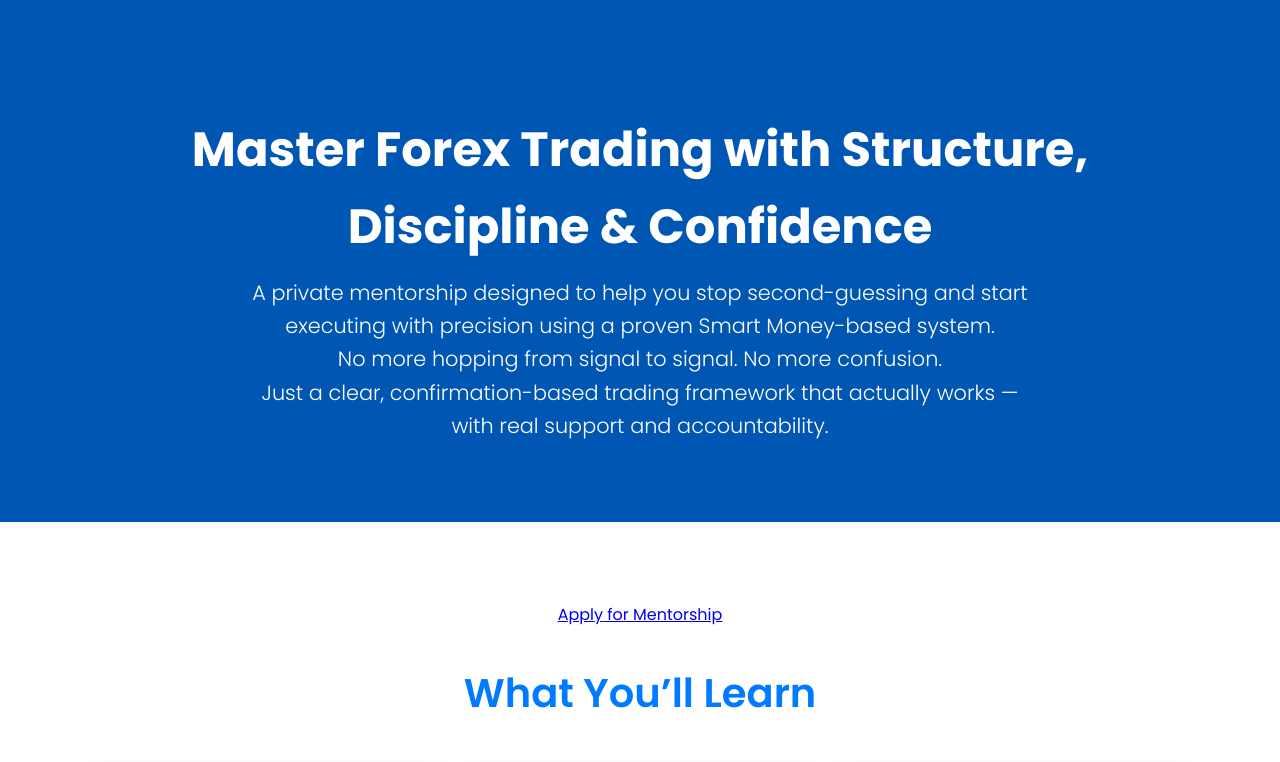
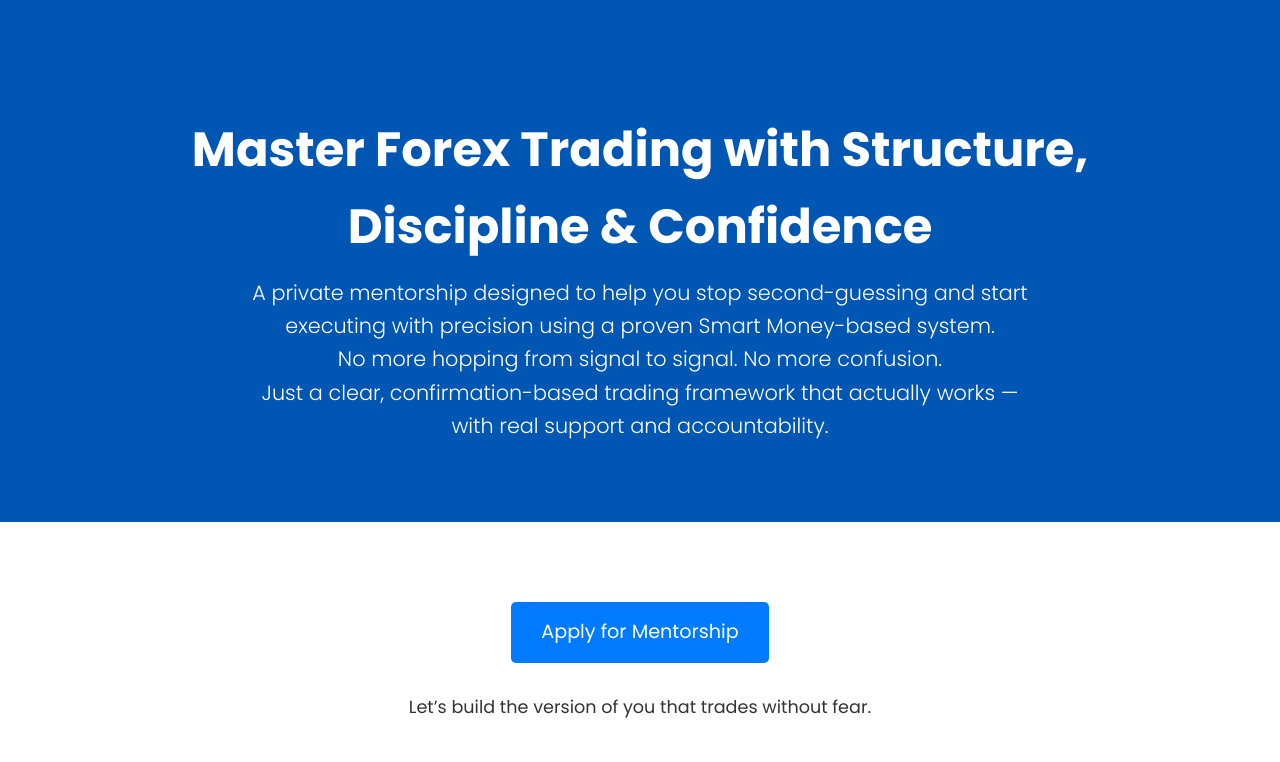
Before and after one commit to nnamdinwedu/private_mentorship, a plain HTML site: page index.html in a window 1280 px wide. Shown: the top 762 px of the page. Drawn offline with Linux system fonts and the light colour scheme.

Commit message:
Update index.html

```diff
--- a/index.html
+++ b/index.html
@@ -354,7 +354,11 @@
 
     <section id="what-youll-learn">
         <div class="container">
-            <a href="mailto:matthewnnamdi300@gmail.com" class="cta-button">Apply for Mentorship</a>
+            <div class="cta-buttons">
+                <a href="mailto:matthewnnamdi300@gmail.com" class="cta-button">Apply for Mentorship</a>
+            </div>
+            <p style="font-size: 1.1em; margin-top: 30px; margin-bottom: 0;">Let’s build the version of you that trades without fear.</p>
+        </div>
             <h2>What You’ll Learn</h2>
             <div class="features-grid">
                 <div class="feature-item">
```
